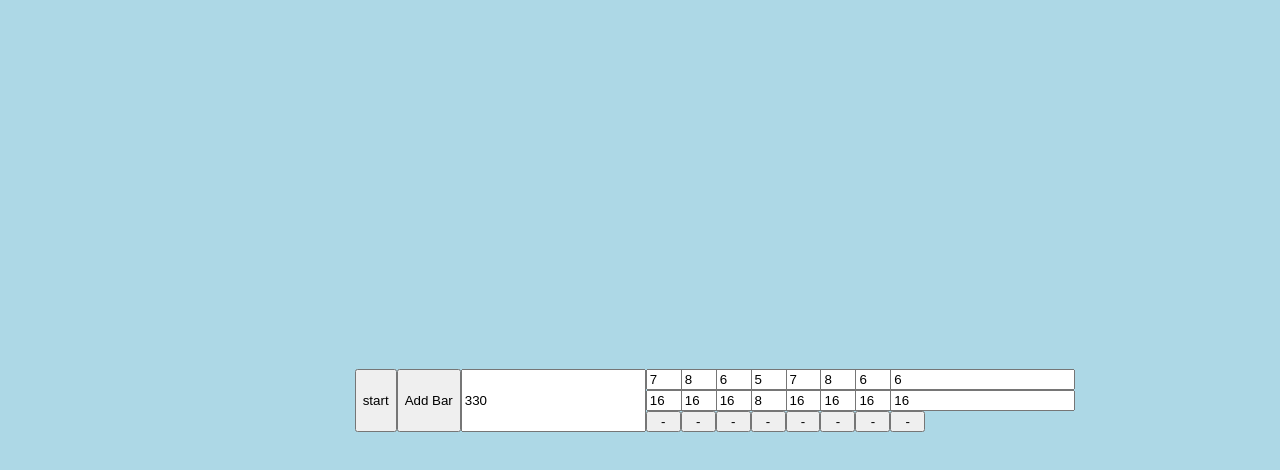
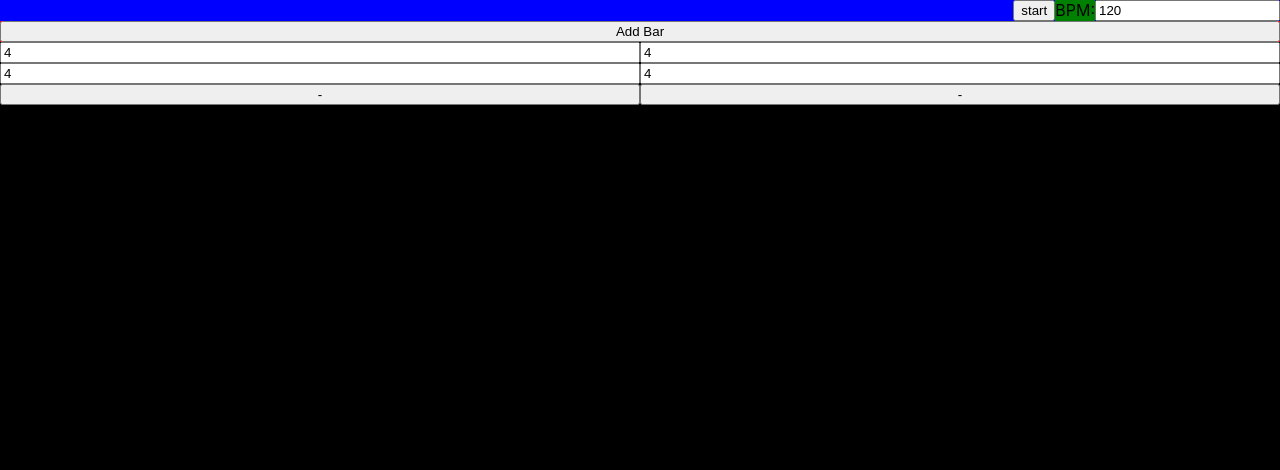
Before and after one commit to benLbishop/metronome, a React (Create React App) app: page / in a window 1280 px wide. Shown: the top 470 px of the page. Built offline with nearby package versions, Linux system fonts and the light colour scheme; no server answers.

Commit message:
Started to mess around with styling things.

```diff
--- a/src/components/App/App.scss
+++ b/src/components/App/App.scss
@@ -1,8 +1,5 @@
 #appInitialized {
     display: flex;
-    flex-direction: column;
-    justify-content: center;
-    align-items: center;
     height: 100vh;
     width: 100vw;
     background-color: lightblue;
--- a/src/components/Bar/Bar.scss
+++ b/src/components/Bar/Bar.scss
@@ -1,4 +1,7 @@
 .bar {
     display: flex;
     flex-direction: column;
+    flex: 1;
+    background-color: black;
+    align-items: stretch;
 }
--- a/src/components/BarField/BarField.scss
+++ b/src/components/BarField/BarField.scss
@@ -1,5 +1,4 @@
 .barField {
-    display: flex;
-    flex-direction: row;
-    width: 4ex;
+    // width: 4ex;
+    // height: 5ex;
 }
--- a/src/components/BarField/index.tsx
+++ b/src/components/BarField/index.tsx
@@ -56,8 +56,8 @@ const BarField: React.FC<Props> = (props: Props) => {
   };
 
   return (
-    <div className='barField'>
       <input
+        className='barField'
         type='text'
         value={getDisplayValue()}
         onChange={handleTextChange}
@@ -65,7 +65,6 @@ const BarField: React.FC<Props> = (props: Props) => {
         onBlur={onBlur}
         onKeyPress={handleKeyPress}
       />
-    </div>
   );
 };
 
--- a/src/components/Metronome/Metronome.scss
+++ b/src/components/Metronome/Metronome.scss
@@ -1,4 +1,18 @@
 #metronome {
     display: flex;
+    flex: 1;
+    flex-direction: column;
+    background-color: red;
+    // width: '100%';
+    // height: '100%';
+    // justify-content: space-evenly;
+}
+
+.barContainer {
+    display: flex;
+    flex: 5;
     flex-direction: row;
+    // justify-content: center;
+    // align-items: stretch;
+    background-color: green;
 }
--- a/src/components/Metronome/index.tsx
+++ b/src/components/Metronome/index.tsx
@@ -6,6 +6,8 @@ import './Metronome.scss';
 import { BarData, NoteValue } from '../../types/barTypes';
 import { convertNoteValueToInt, convertIntToNoteValue } from '../../lib/noteValue';
 import Bar from '../Bar';
+import { makeJolt } from '../../config/songs';
+import SettingsBar from '../SettingsBar';
 
 interface Props {}
 
@@ -16,6 +18,7 @@ interface State {
   curBeat: number;
   playing: boolean;
   timeout?: NodeJS.Timeout;
+  nextBarId: number;
 }
 
 // TODO: move to constants
@@ -42,63 +45,17 @@ const highSound = new Howl({
   volume: 1
 });
 
-// TODO: remove
-const makeJolt = (): BarData[] => {
-  const data: BarData[] = [];
-  for (let i = 0; i < 12; i++) {
-    const id = i;
-    let beats: number;
-    if (i < 5) {
-      beats = 5;
-    } else if (i === 8) {
-      beats = 5;
-    } else {
-      beats = 6;
-    }
-    data.push({
-      id,
-      beats,
-      noteValue: NoteValue.QUARTER
-    });
-  }
-  return data;
-};
-
-const makeJolt2 = (): BarData[] => {
-  const data: BarData[] = [];
-  for (let i = 0; i < 8; i++) {
-    const id = i;
-    let beats: number;
-    let noteValue: NoteValue = NoteValue.SIXTEENTH;
-    if (i === 0 || i === 4) {
-      beats = 7;
-    } else if (i === 1 || i === 5) {
-      beats = 8;
-    } else if (i === 3) {
-      beats = 5;
-      noteValue = NoteValue.EIGHTH;
-    } else {
-      beats = 6;
-    }
-    data.push({
-      id,
-      beats,
-      noteValue
-    });
-  }
-  return data;
-};
-
 class Metronome extends React.PureComponent<Props, State> {
   constructor(props: Props) {
     super(props);
 
     this.state = {
-      bars: makeJolt2(),
-      bpm: 330,
+      bars: [DEFAULT_BAR_DATA, {...DEFAULT_BAR_DATA, id: 1}],
+      bpm: 120,
       playing: false,
       curBeat: 0,
-      curBar: 0
+      curBar: 0,
+      nextBarId: 2
     };
   }
 
@@ -175,7 +132,7 @@ class Metronome extends React.PureComponent<Props, State> {
     playing: !state.playing
   });
 
-  toggleSoundInterval = () => {
+  togglePlay = () => {
     if (this.state.playing) {
       this.stopSound();
     } else {
@@ -184,12 +141,7 @@ class Metronome extends React.PureComponent<Props, State> {
     this.setState(this.toggleStatePlaying);
   }
 
-  handleBPMChange = (e: React.ChangeEvent<HTMLInputElement>) => {
-    const newText = e.target.value;
-    const newBPM = parseInt(newText, 10);
-    if (isNaN(newBPM)) {
-      return;
-    }
+  handleBPMChange = (newBPM: number) => {
     this.setState({
       bpm: newBPM
     });
@@ -212,13 +164,24 @@ class Metronome extends React.PureComponent<Props, State> {
   }
 
   addBar = () => {
-    const newBars = this.state.bars.slice();
-    this.setState({
-      bars: [...newBars, DEFAULT_BAR_DATA]
-    });
+    const barAdder = (state: State, _props: Props): State => {
+      const newBars = state.bars.slice();
+      const newBar = {
+        ...DEFAULT_BAR_DATA,
+        id: state.nextBarId
+      };
+      newBars.push(newBar);
+      return {
+        ...state,
+        bars: newBars,
+        nextBarId: state.nextBarId + 1
+      };
+    };
+    this.setState(barAdder);
   }
 
   removeBar = (idx: number) => {
+    // TODO: this is goobed up because of idx/id issue
     const newBars = this.state.bars.slice();
     newBars.map(bar => {
       if (bar.id <= idx) {
@@ -235,10 +198,16 @@ class Metronome extends React.PureComponent<Props, State> {
   render() {
     return (
       <div id='metronome'>
-        <button onMouseDown={this.toggleSoundInterval}>{this.state.playing ? 'stop' : 'start'}</button>
+        <SettingsBar
+          bpm={this.state.bpm}
+          playing={this.state.playing}
+          togglePlay={this.togglePlay}
+          updateBPM={this.handleBPMChange}
+        />
         <button onClick={this.addBar}>Add Bar</button>
-        <input type='text' value={this.state.bpm} onChange={this.handleBPMChange}/>
-        {this.getBars()}
+        <div className='barContainer'>
+          {this.getBars()}
+        </div>
       </div>
     );
   }
--- /dev/null
+++ b/src/components/SettingsBar/SettingsBar.scss
@@ -0,0 +1,22 @@
+.settingsBar {
+    display: flex;
+    // flex: 1;
+    flex-direction: row;
+    background-color: blue;
+    justify-content: flex-end;
+    align-items: stretch;
+}
+
+.playButton {
+    // width: 5ex;
+    // height: 10ex;
+    justify-content: center;
+}
+
+.stdP {
+    // width: 4ex;
+    // height: 8ex;
+    // margin: 2ex 0;
+    background-color: green;
+    justify-content: center;
+}
--- /dev/null
+++ b/src/components/SettingsBar/index.tsx
@@ -0,0 +1,23 @@
+import React from 'react';
+import BarField from '../BarField';
+
+import './SettingsBar.scss';
+
+interface Props {
+    bpm: number;
+    playing: boolean;
+    togglePlay(): void;
+    updateBPM(bpm: number): void;
+}
+
+const SettingsBar: React.FC<Props> = (props: Props) => {
+  return (
+    <div className='settingsBar'>
+      <button className='playButton' onMouseDown={props.togglePlay}>{props.playing ? 'stop' : 'start'}</button>
+      <div className='stdP'>BPM:</div>
+      <BarField value={props.bpm} updateValue={props.updateBPM}/>
+    </div>
+  );
+};
+
+export default SettingsBar;
--- /dev/null
+++ b/src/config/songs.ts
@@ -0,0 +1,47 @@
+import { BarData, NoteValue } from '../types/barTypes';
+
+export const makeJolt = (): BarData[] => {
+    const data: BarData[] = [];
+    for (let i = 0; i < 12; i++) {
+        const id = i;
+        let beats: number;
+        if (i < 5) {
+            beats = 5;
+        } else if (i === 8) {
+            beats = 5;
+        } else {
+            beats = 6;
+        }
+        data.push({
+            id,
+            beats,
+            noteValue: NoteValue.QUARTER
+        });
+    }
+    return data;
+};
+
+const makeJolt2 = (): BarData[] => {
+    const data: BarData[] = [];
+    for (let i = 0; i < 8; i++) {
+        const id = i;
+        let beats: number;
+        let noteValue: NoteValue = NoteValue.SIXTEENTH;
+        if (i === 0 || i === 4) {
+            beats = 7;
+        } else if (i === 1 || i === 5) {
+            beats = 8;
+        } else if (i === 3) {
+            beats = 5;
+            noteValue = NoteValue.EIGHTH;
+        } else {
+            beats = 6;
+        }
+        data.push({
+            id,
+            beats,
+            noteValue
+        });
+    }
+    return data;
+};
```
